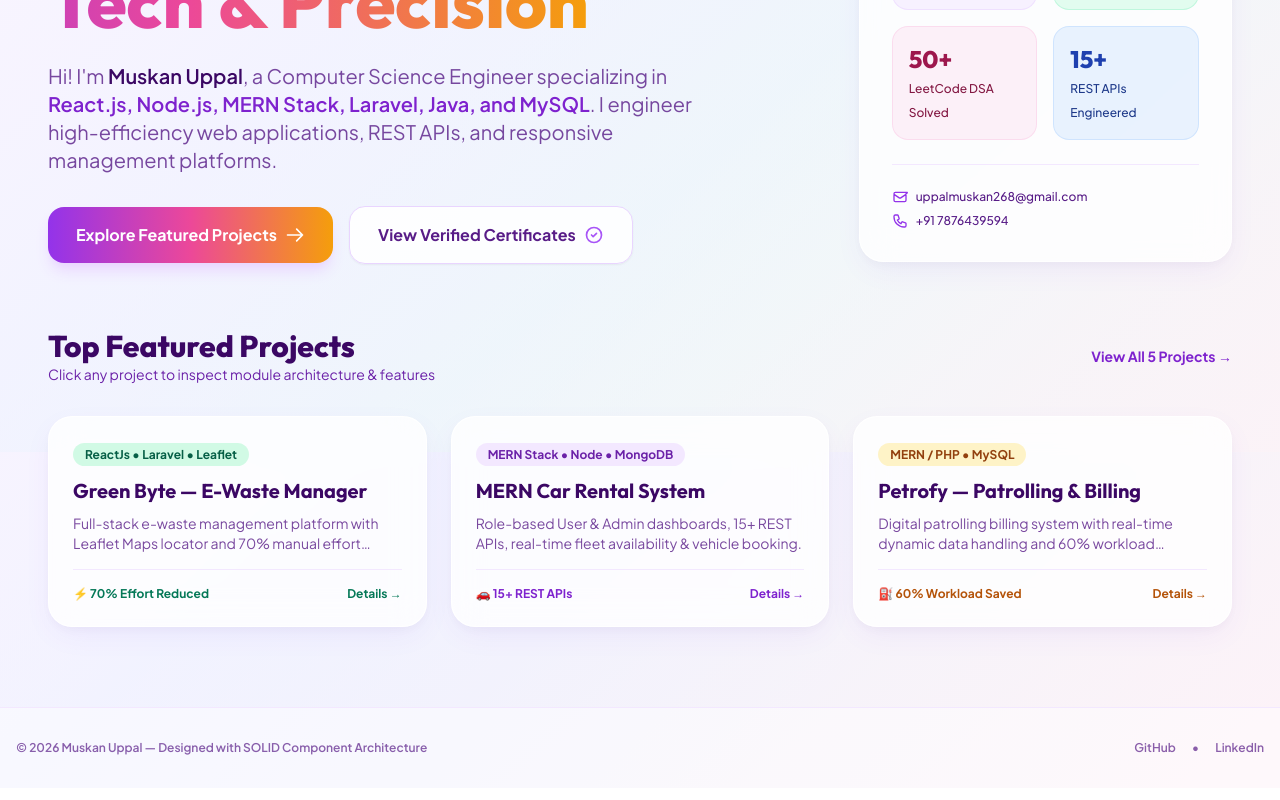
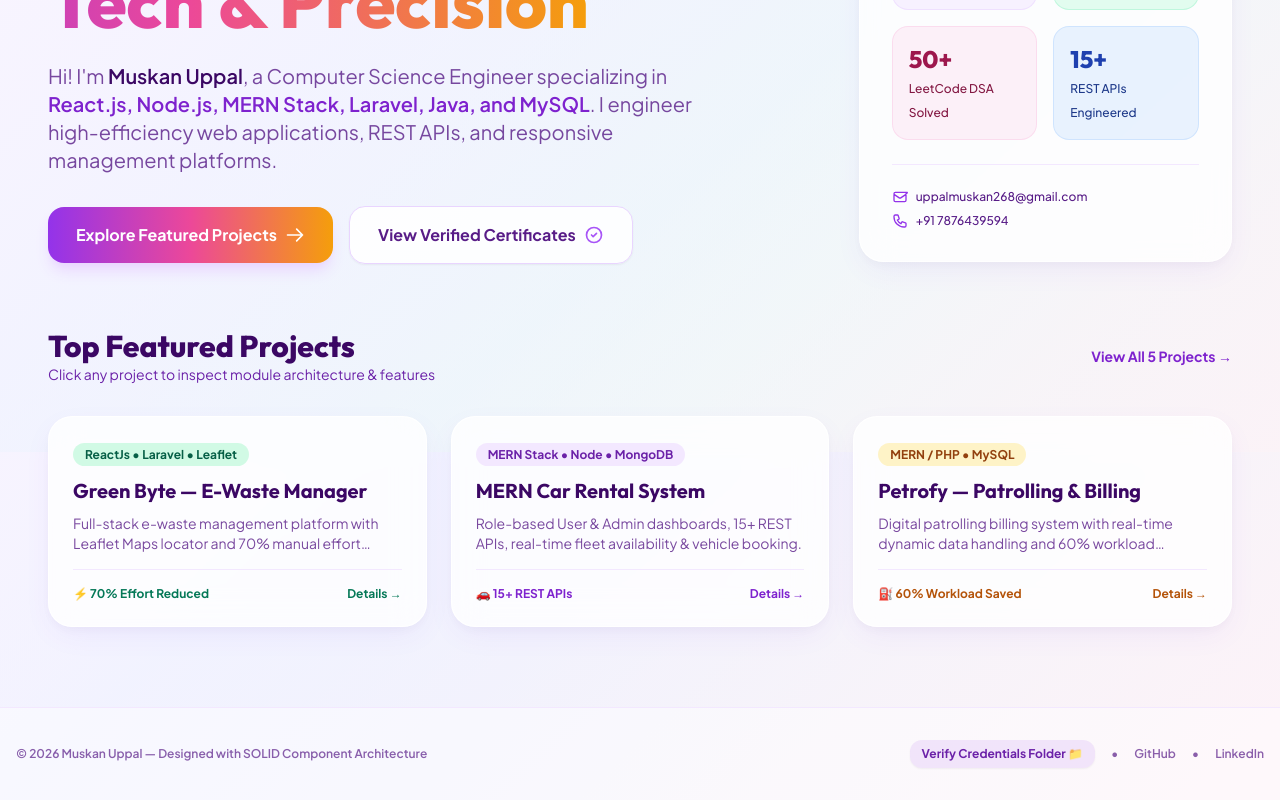
Before and after one commit to muskanuppal08/Portfolio, a React (Vite) app: page / in a window 1280 px wide. Shown: the part 348-1148 px from the top of the page. Built offline with nearby package versions, Linux system fonts and the light colour scheme.

Commit message:
Add Google Drive verified certificates links

```diff
--- a/src/App.jsx
+++ b/src/App.jsx
@@ -168,7 +168,16 @@ export default function App() {
       <footer className="w-full py-8 text-center text-xs font-semibold text-purple-900/70 border-t border-purple-100 bg-white/40">
         <div className="max-w-[1600px] mx-auto px-4 flex flex-col sm:flex-row items-center justify-between gap-4">
           <span>© 2026 Muskan Uppal — Designed with SOLID Component Architecture</span>
-          <div className="flex items-center gap-4">
+          <div className="flex flex-wrap items-center gap-4">
+            <a
+              href="https://drive.google.com/drive/folders/1KSsouD3JdV48q32g9Lw8wfs_Iyy7W80M?usp=sharing"
+              target="_blank"
+              rel="noopener noreferrer"
+              className="px-3 py-1.5 rounded-xl bg-purple-600/10 hover:bg-purple-600/20 text-purple-800 font-bold transition-all shadow-sm flex items-center gap-1"
+            >
+              Verify Credentials Folder 📁
+            </a>
+            <span>•</span>
             <a href="https://github.com/muskanuppal08" target="_blank" rel="noopener noreferrer" className="hover:underline">GitHub</a>
             <span>•</span>
             <a href="https://www.linkedin.com/in/muskanuppal08/" target="_blank" rel="noopener noreferrer" className="hover:underline">LinkedIn</a>
--- a/src/components/CertificatesSection.jsx
+++ b/src/components/CertificatesSection.jsx
@@ -97,7 +97,17 @@ export default function CertificatesSection() {
             </div>
             <h3 className="font-display font-bold text-lg text-purple-950 mb-2">{c.title}</h3>
             <p className="text-xs text-purple-900/80 mb-4 leading-relaxed">{c.desc}</p>
-            <div className="text-xs font-bold text-purple-700">Issuer: {c.issuer}</div>
+            <div className="flex items-center justify-between mt-4 pt-4 border-t border-purple-100/60">
+              <span className="text-xs font-bold text-purple-700">Issuer: {c.issuer}</span>
+              <a
+                href="https://drive.google.com/drive/folders/1KSsouD3JdV48q32g9Lw8wfs_Iyy7W80M?usp=sharing"
+                target="_blank"
+                rel="noopener noreferrer"
+                className="px-3 py-1.5 rounded-xl bg-purple-100 hover:bg-purple-200 text-purple-900 font-bold text-xs transition-all flex items-center gap-1 shadow-sm"
+              >
+                View File 🔍
+              </a>
+            </div>
           </div>
         ))}
       </div>
```
